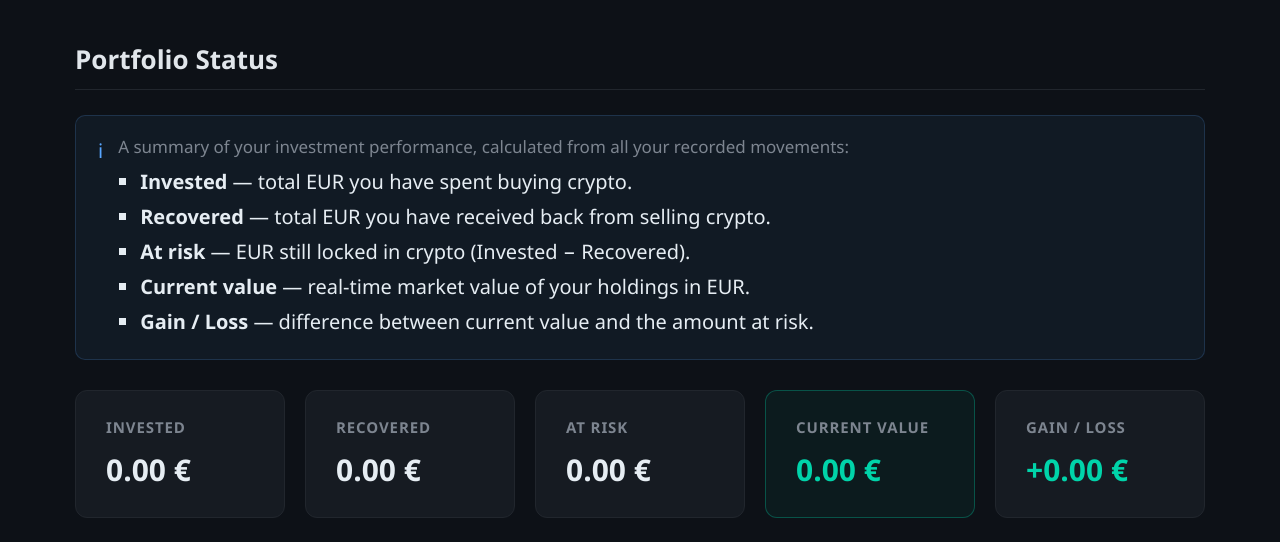
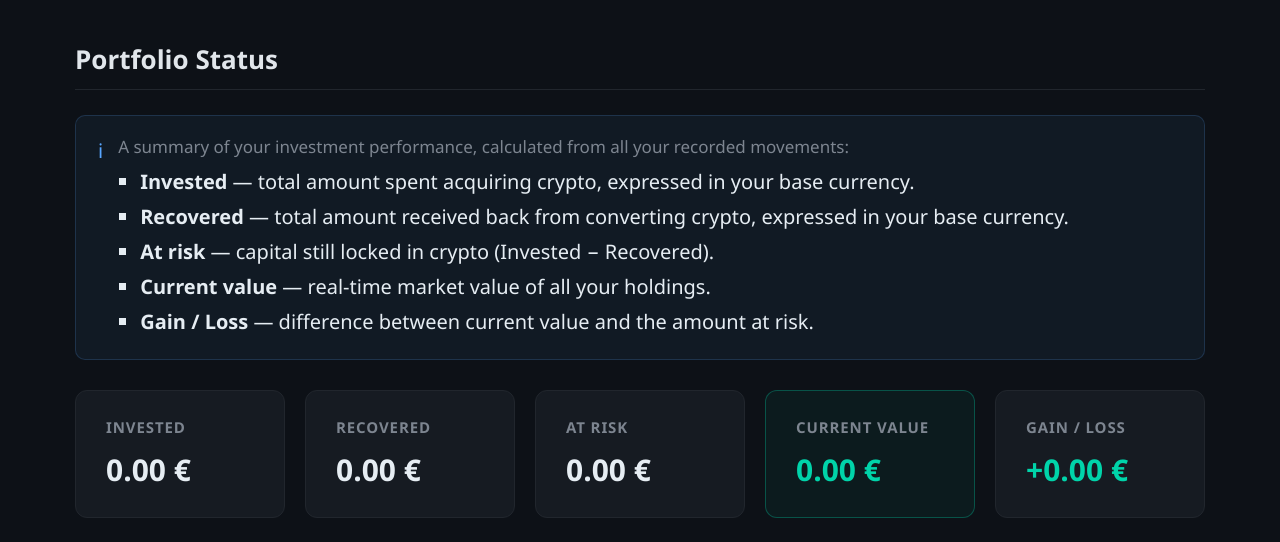
Before and after one commit to Regenzel/Final_project_KeepCoding, a Flask app: page /status in a window 1280 px wide. Shown: the part 231-773 px from the top of the page. Run offline with Flask 3, Linux system fonts and the light colour scheme; the visitor is signed in with stand-in values (Sample User, id 1); data that the repository does not hold is empty.

Commit message:
Add README and fix info boxes to be currency-agnostic

```diff
--- a/templates/index.html
+++ b/templates/index.html
@@ -8,9 +8,9 @@
     <div>
         This page shows every transaction you have recorded. Each row is one movement:
         <ul>
-            <li><strong>BUY</strong> — you spent EUR to buy a cryptocurrency.</li>
-            <li><strong>SELL</strong> — you sold a cryptocurrency and received EUR.</li>
-            <li><strong>TRADE</strong> — you swapped one cryptocurrency for another.</li>
+            <li><strong>BUY</strong> — you spent a fiat currency to acquire a cryptocurrency.</li>
+            <li><strong>SELL</strong> — you converted a cryptocurrency back into a fiat currency.</li>
+            <li><strong>TRADE</strong> — you exchanged one cryptocurrency for another.</li>
             <li><strong>P.U.</strong> (unit price) — how much of the source currency you paid per unit of the destination currency.</li>
         </ul>
     </div>
--- a/templates/purchase.html
+++ b/templates/purchase.html
@@ -8,10 +8,10 @@
     <div>
         Use this form to record a transaction. Here's how:
         <ul>
-            <li>Select <strong>From</strong> (what you spend) and <strong>To</strong> (what you receive). Your available balance is shown next to each crypto.</li>
+            <li>Select <strong>From</strong> (what you spend) and <strong>To</strong> (what you receive). Any combination of currencies is valid.</li>
+            <li>Your available balance is shown next to each currency. Fiat currencies have no balance limit.</li>
             <li>Enter the amount you want to spend and click <strong>&#x1F5A9;</strong> to fetch the current market price.</li>
             <li>Review the result and the unit price, then click <strong>Confirm</strong> to save the movement.</li>
-            <li>EUR has unlimited balance — you can always buy crypto with euros.</li>
         </ul>
     </div>
 </div>
--- a/templates/status.html
+++ b/templates/status.html
@@ -8,10 +8,10 @@
     <div>
         A summary of your investment performance, calculated from all your recorded movements:
         <ul>
-            <li><strong>Invested</strong> — total EUR you have spent buying crypto.</li>
-            <li><strong>Recovered</strong> — total EUR you have received back from selling crypto.</li>
-            <li><strong>At risk</strong> — EUR still locked in crypto (Invested − Recovered).</li>
-            <li><strong>Current value</strong> — real-time market value of your holdings in EUR.</li>
+            <li><strong>Invested</strong> — total amount spent acquiring crypto, expressed in your base currency.</li>
+            <li><strong>Recovered</strong> — total amount received back from converting crypto, expressed in your base currency.</li>
+            <li><strong>At risk</strong> — capital still locked in crypto (Invested − Recovered).</li>
+            <li><strong>Current value</strong> — real-time market value of all your holdings.</li>
             <li><strong>Gain / Loss</strong> — difference between current value and the amount at risk.</li>
         </ul>
     </div>
```
Also changed, not shown: README.md (added).
